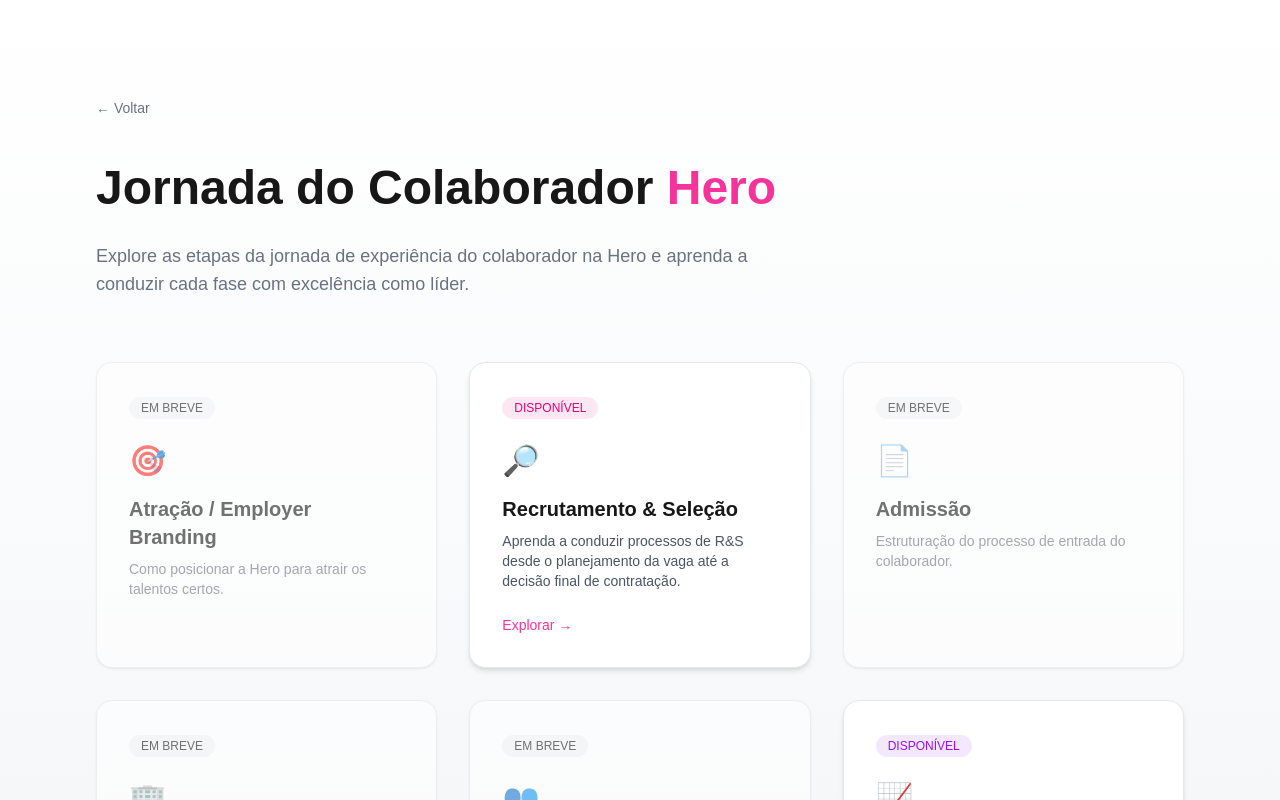
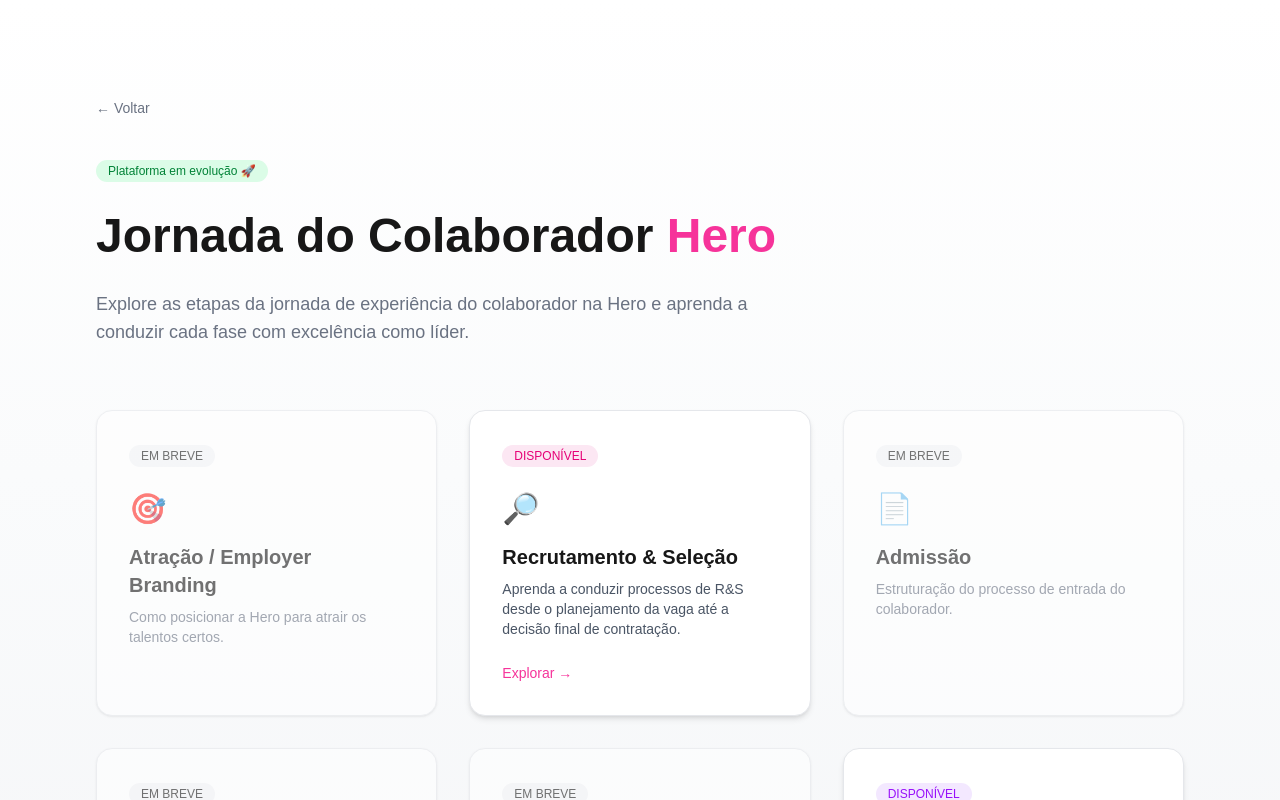
Before and after one commit to amandafrann/programa-lider-hero, a Next.js app: page /jornada in a window 1280 px wide. Shown: the top 800 px of the page. Built offline with nearby package versions, Linux system fonts and the light colour scheme.

Commit message:
atualizacao jornada

```diff
--- a/app/jornada/page.tsx
+++ b/app/jornada/page.tsx
@@ -14,6 +14,15 @@ export default function JornadaPage() {
         >
           ← Voltar
         </Link>
+
+
+        {/* TAG NOVA PARA TESTAR DEPLOY */}
+
+        <div className="mb-6">
+          <span className="text-xs bg-green-100 text-green-700 px-3 py-1 rounded-full">
+            Plataforma em evolução 🚀
+          </span>
+        </div>
 
 
         {/* HEADER */}
@@ -68,8 +77,6 @@ export default function JornadaPage() {
             href="/rs"
             className="group relative bg-white rounded-2xl p-8 border border-gray-200 shadow-md hover:shadow-xl transition-all duration-300 hover:-translate-y-2"
           >
-
-            {/* glow */}
 
             <div className="absolute inset-0 rounded-2xl bg-gradient-to-r from-pink-500/10 to-purple-500/10 opacity-0 group-hover:opacity-100 transition"></div>
 
@@ -202,7 +209,6 @@ export default function JornadaPage() {
 
           </Link>
 
-
         </div>
 
       </div>
```
